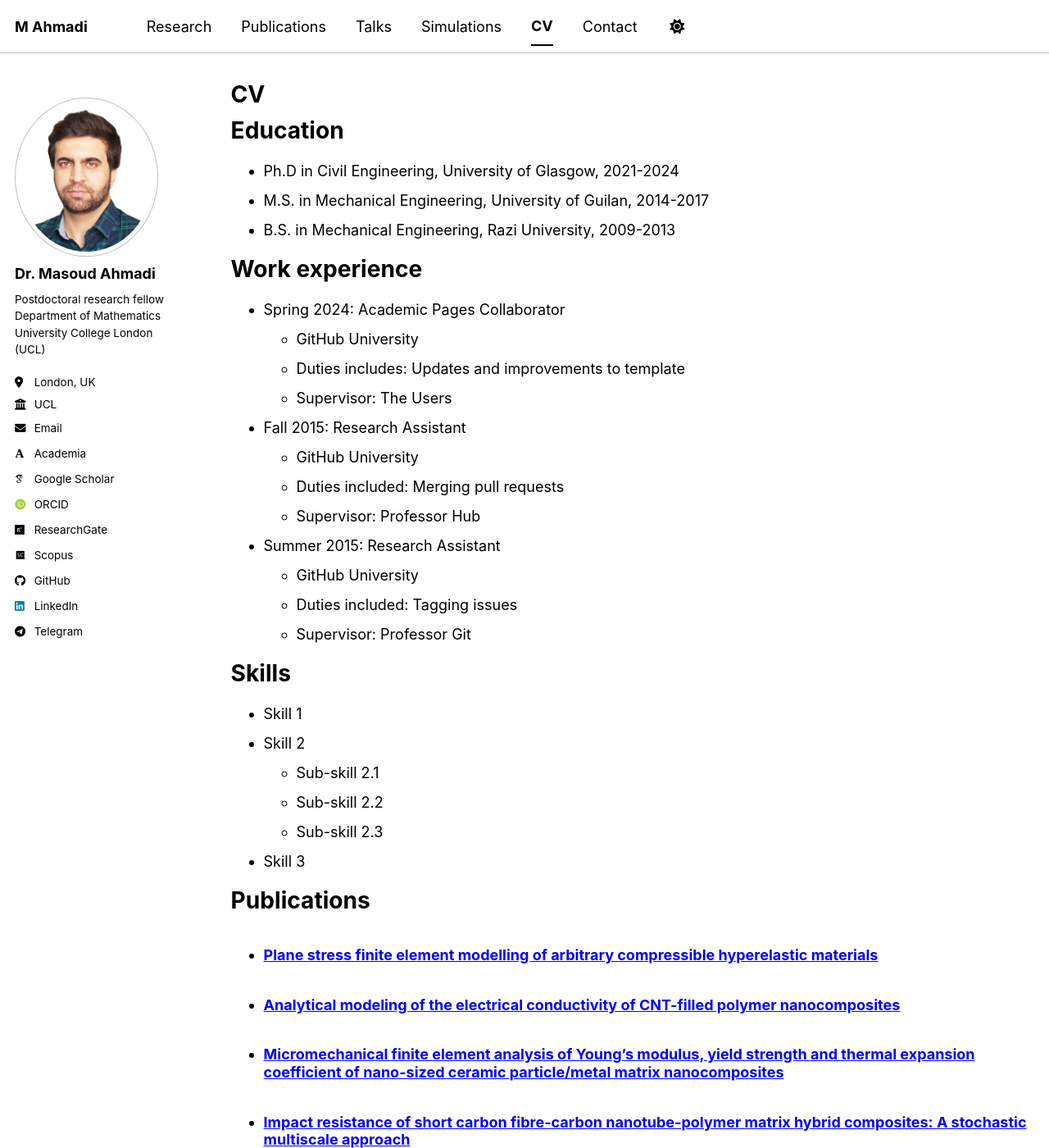
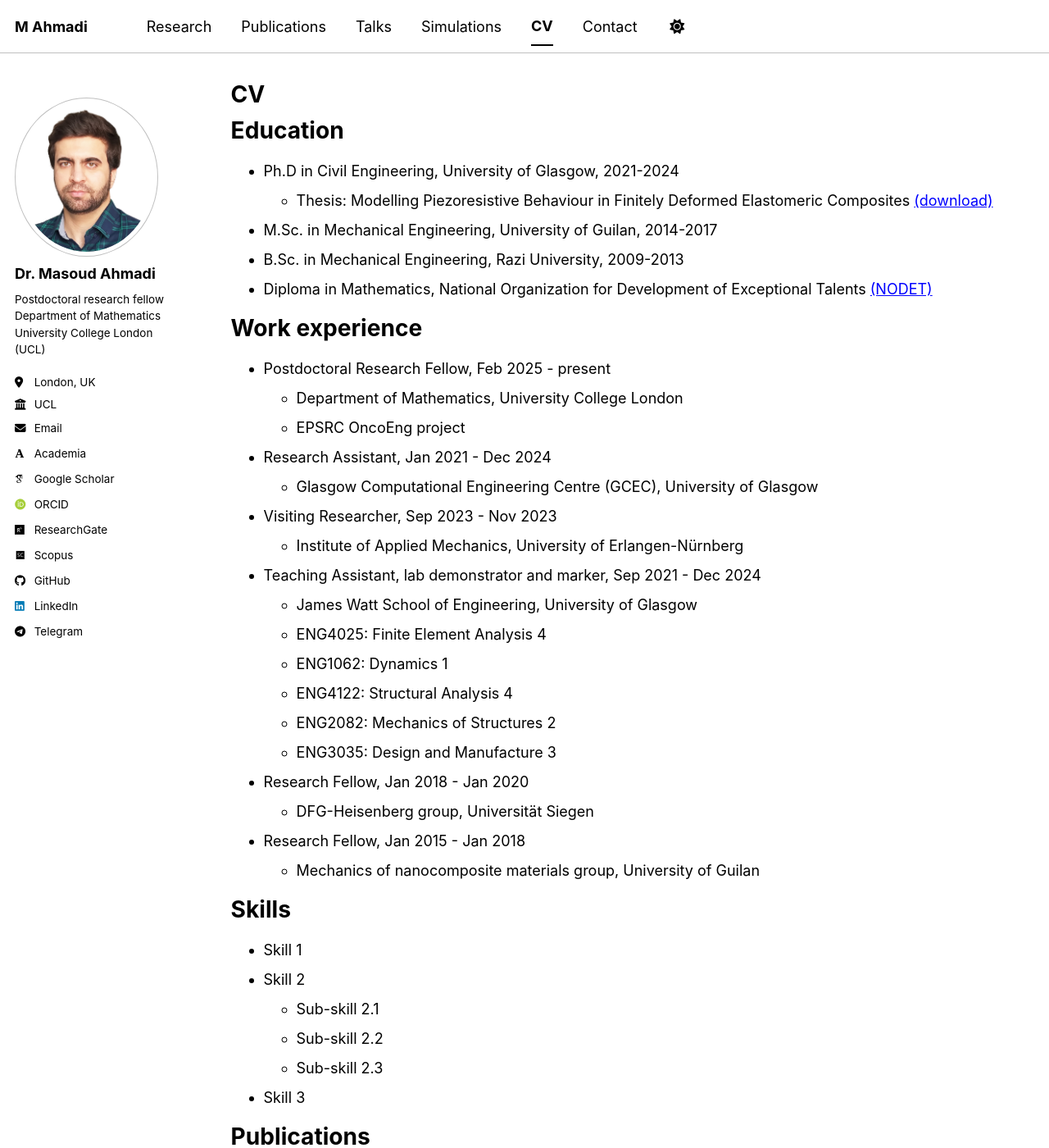
Before and after one commit to Masoud16ahm/Masoud16ahm.github.io, a Jekyll site: the page built from _pages/cv.md, in a window 1280 px wide and 1400 px high. Shown: the whole window at 82% size. Built offline with Jekyll 4.4.1, drawn with Linux system fonts in a browser that asks for light colours; some web fonts are replaced; a script bundle is joined from its source files by our own code; library files that are not in the unit come from our copies.

Commit message:
Revise CV with updated education and work experience
Updated education and work experience sections with new details and formatting.

```diff
--- a/_pages/cv.md
+++ b/_pages/cv.md
@@ -12,25 +12,32 @@ redirect_from:
 Education
 ======
 * Ph.D in Civil Engineering, University of Glasgow, 2021-2024
-* M.S. in Mechanical Engineering, University of Guilan, 2014-2017
-* B.S. in Mechanical Engineering, Razi University, 2009-2013
+  * Thesis: Modelling Piezoresistive Behaviour in Finitely Deformed Elastomeric Composites [(download)](https://theses.gla.ac.uk/84772/)
+* M.Sc. in Mechanical Engineering, University of Guilan, 2014-2017
+* B.Sc. in Mechanical Engineering, Razi University, 2009-2013
+* Diploma in Mathematics, National Organization for Development of Exceptional Talents [(NODET)](https://en.wikipedia.org/wiki/National_Organization_for_Development_of_Exceptional_Talents)
 
 Work experience
 ======
-* Spring 2024: Academic Pages Collaborator
-  * GitHub University
-  * Duties includes: Updates and improvements to template
-  * Supervisor: The Users
+* Postdoctoral Research Fellow, Feb 2025 - present
+  * Department of Mathematics, University College London
+  * EPSRC OncoEng project
+* Research Assistant, Jan 2021 - Dec 2024
+  * Glasgow Computational Engineering Centre (GCEC), University of Glasgow
+* Visiting Researcher, Sep 2023 - Nov 2023
+  * Institute of Applied Mechanics, University of Erlangen-Nürnberg
+* Teaching Assistant, lab demonstrator and marker, Sep 2021 - Dec 2024
+  * James Watt School of Engineering, University of Glasgow
+  * ENG4025: Finite Element Analysis 4
+  * ENG1062: Dynamics 1
+  * ENG4122: Structural Analysis 4
+  * ENG2082: Mechanics of Structures 2
+  * ENG3035: Design and Manufacture 3
+* Research Fellow, Jan 2018 - Jan 2020
+  * DFG-Heisenberg group, Universität Siegen
+* Research Fellow, Jan 2015 - Jan 2018
+  * Mechanics of nanocomposite materials group, University of Guilan
 
-* Fall 2015: Research Assistant
-  * GitHub University
-  * Duties included: Merging pull requests
-  * Supervisor: Professor Hub
-
-* Summer 2015: Research Assistant
-  * GitHub University
-  * Duties included: Tagging issues
-  * Supervisor: Professor Git
 
 Skills
 ======
```
